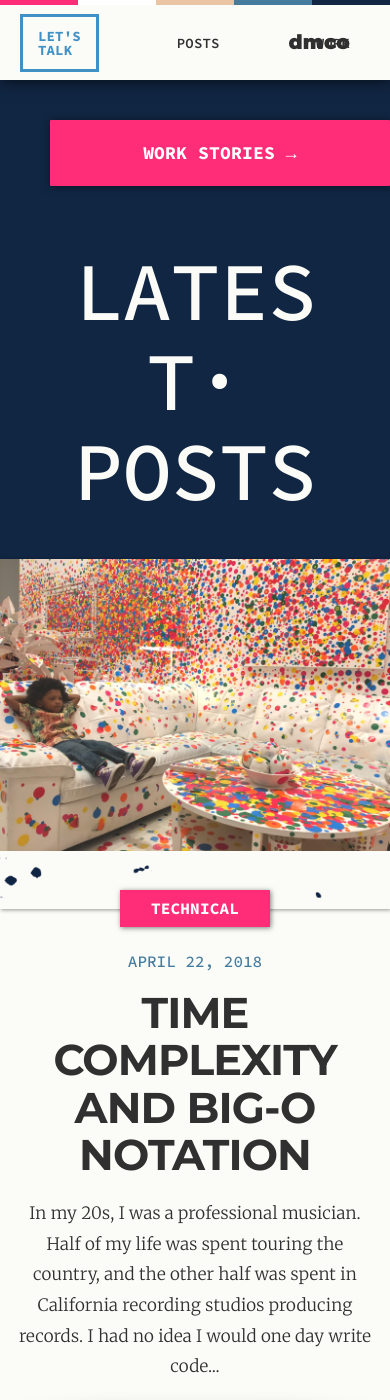
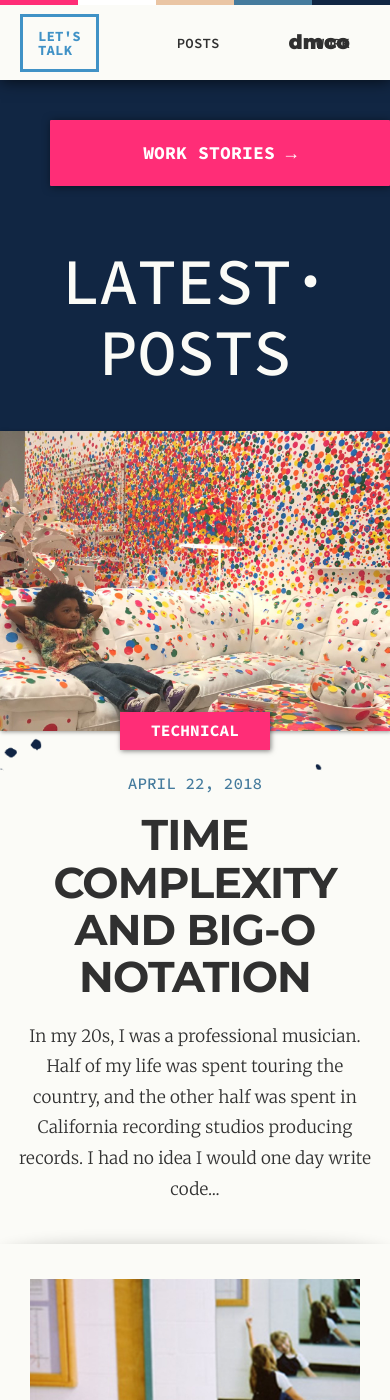
Before and after one commit to middletond/dmco, a Jekyll site: the page built from index.html, in a window 390 px wide and 1400 px high, scrolled down 2222 px. Built offline with Jekyll 4.4.1, drawn with Linux system fonts in a browser that asks for light colours.

Commit message:
More mobile styles

```diff
--- a/_sass/_post_list.scss
+++ b/_sass/_post_list.scss
@@ -24,7 +24,7 @@
       position: relative;
       z-index: initial;
       padding-top: 35px;
-      margin-bottom: 10px;
+      margin-bottom: 20px;
       background-color: $cream;
       &:before {
         z-index: -1;
@@ -35,8 +35,8 @@
         width: 100%;
         height: 50px;
         background-color: aqua;
-        border-radius: 35%;
-        box-shadow: 0px 0px 20px rgba(0,0,0,0.25);
+        border-radius: 25%;
+        box-shadow: 0px 0px 15px rgba(0,0,0,0.2);
       }
     }
     .post-image, .post-content {
@@ -49,9 +49,10 @@
 			height: 170px;
       @include below($post-list-max-width) { margin-left: 30px; }
       @include below($break-medium) {
-        margin: 0px 35px;
+        margin: 0px 30px;
         height: 250px;
       }
+      // @include below($break-tiny) { margin: 0px 20px; }
 			a {
 				z-index: 0;
 				position: relative;
@@ -61,6 +62,7 @@
 				overflow: hidden;
 				img {
 					width: 100%;
+          min-width: 340px;
 				}
 			}
 			.post-category {
@@ -87,6 +89,7 @@
       @include below($break-large) { padding: 0px 50px; }
       @include below($break-post-list) { padding: 0px 35px; }
       @include below($break-medium) { padding: 15px 35px; }
+      @include below($break-tiny) { padding: 15px 30px 10px 30px; }
 			.post-meta {
 				line-height: 1em;
 				margin: 10px 0px 20px 0px;
@@ -110,6 +113,7 @@
 				font-size: 18px;
 				font-weight: 300;
         @include below($break-medium) { font-size: 17px; }
+        @include below($break-tiny) { margin-bottom: 0px; }
 			}
 		}
     // post list feature
@@ -136,6 +140,10 @@
 					left: 0px;
 				}
         @include below($break-medium) { height: 350px; } // not the greatest but works for now
+        @include below($break-small) {
+          height: 300px;
+          img { min-width: 500px; }
+        }
 			}
 			.post-content {
         & > * {
--- a/_sass/_sections_light.scss
+++ b/_sass/_sections_light.scss
@@ -17,6 +17,9 @@
 			content: "\00b7";
 		}
 	}
+	@include below($break-medium) { font-size: 75px; }
+	@include below($break-small) { font-size: 65px; }
+	@include below($break-tiny) { font-size: 50px; }
 }
 h2 {
 	letter-spacing: 0em;
@@ -240,7 +243,9 @@
 	& > * { // default margins to .content children (h12345, div, p, etc) so option exists to bring child to edges
 		margin-left: 100px;
 		margin-right: 100px;
-		@include below($break-large) { // XXX maybe make this more selective
+	}
+	@include below($break-large) {
+		& > * {
 			margin-left: 50px;
 			margin-right: 50px;
 		}
@@ -276,29 +281,22 @@
 			padding: 0px 0px 40px 0px;
 			margin-bottom: 80px;
 			@include below($break-small) {
-				margin-left: 20px;
-				margin-right: 20px;
+				margin: 20px 20px 40px 20px;
 			}
-			&:before, &:after {
+			&:before, &:after { // hrs above and below
+				content: "";
+				margin: 40px auto;
 				display: block;
-				content: "";
 				background-color: $cream;
 				width: 340px;
 				height: 1px;
 				@include below($break-small) {
+					margin: 40px auto 40px auto;
 					width: 100%;
 				}
 			}
-			&:before { // hr line
-				margin: 40px auto;
-			}
-			&:after { // hr line
-				position: absolute;
-				bottom: 0px;
-				left: 0; // center it
-				right: 0;
-				margin: auto;
-				z-index: 0;
+			&:after {
+				margin-bottom: -40px;
 			}
 			text-align: center;
 			border-left: none;
@@ -333,6 +331,11 @@
 				text-transform: uppercase;
 				text-align: center;
 				box-shadow: 1px 1px 5px 0px rgba(0,0,0,0.2);
+				@include below($break-small) {
+					font-size: 15px;
+					margin: 23px 0px;
+					min-width: 120px;
+				}
 			}
 		}
 	}
```
